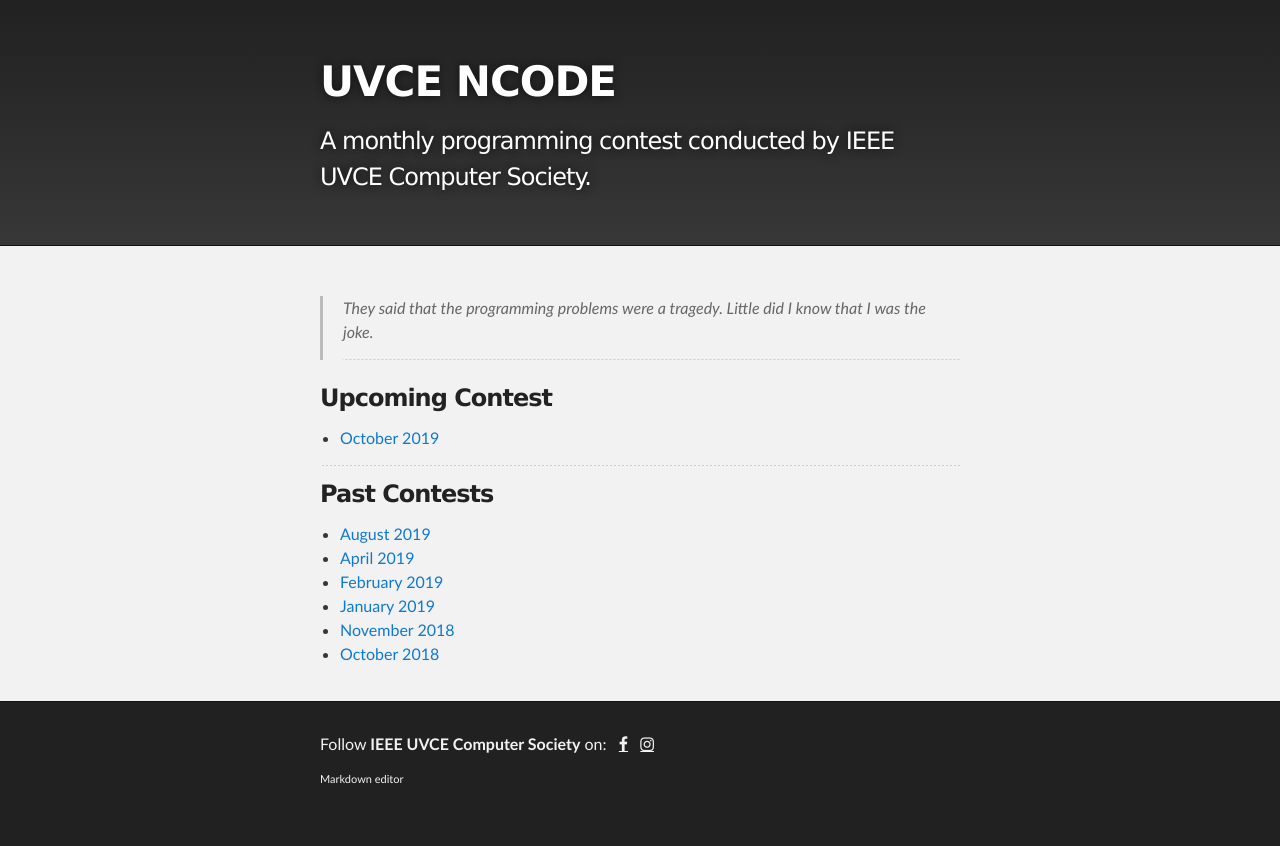
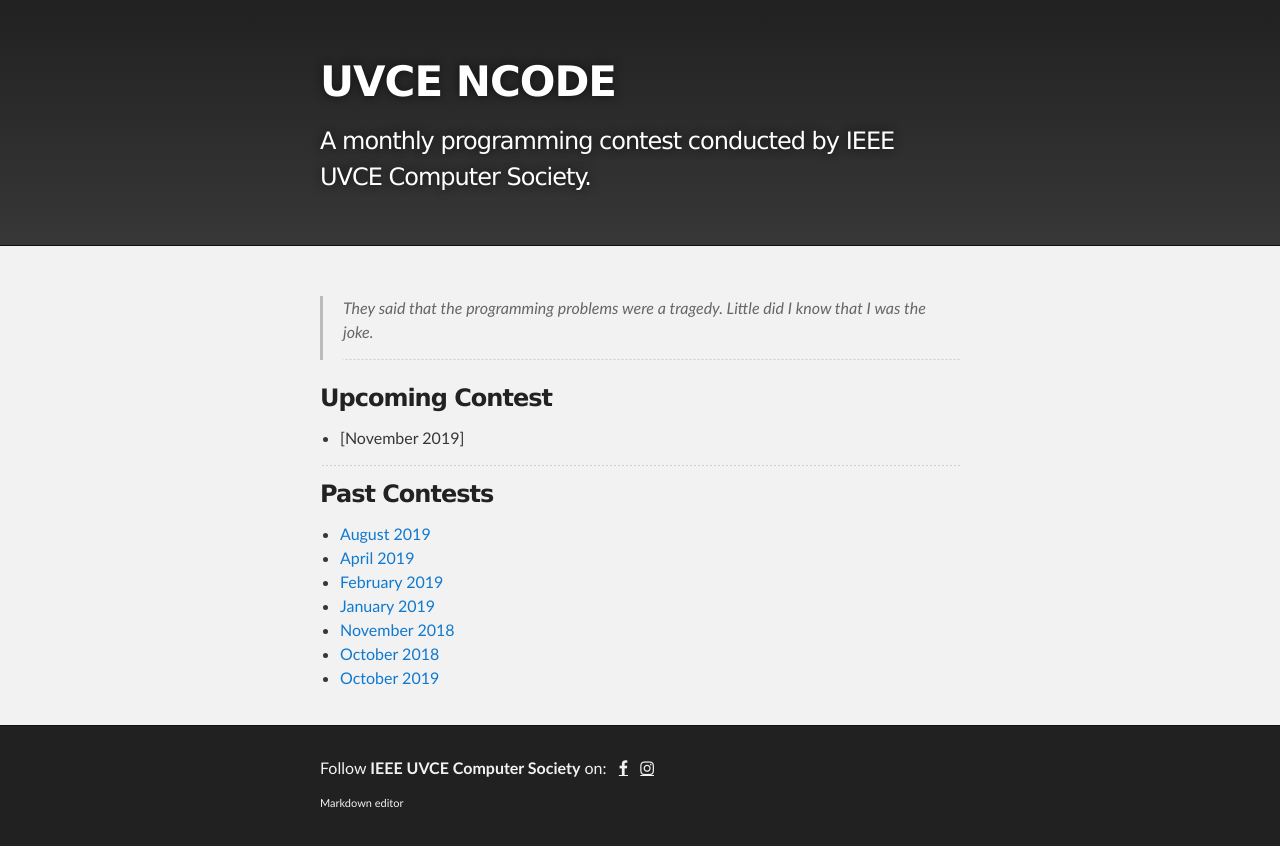
Before and after one commit to ieee-uvce-cs/ncode, a Jekyll site: the page built from index.md, in a window 1280 px wide. Shown: the top 846 px of the page. Built offline with Jekyll 4.4.1, drawn with Linux system fonts in a browser that asks for light colours.

Commit message:
Update index.md

```diff
--- a/index.md
+++ b/index.md
@@ -6,7 +6,7 @@ layout: default
 * * *
 
 ### Upcoming Contest
-- [October 2019](https://www.hackerrank.com/uvce-ncode-october-2019)
+- [November 2019]
 
 * * *
 
@@ -17,3 +17,4 @@ layout: default
 - [January 2019](./editorials/january-2019/index.html)
 - [November 2018](./editorials/november-2018/index.html)
 - [October 2018](./editorials/October-2018/index.html)
+- [October 2019](./editorials/October-2019/index.html)
```
